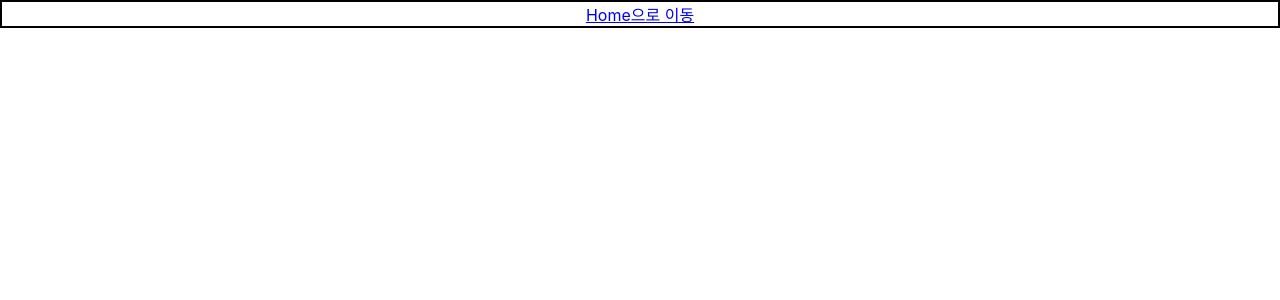
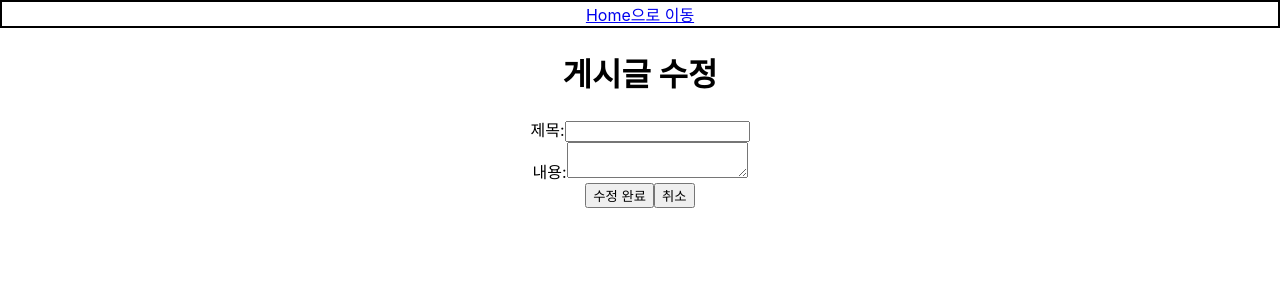
Before and after one commit to KimGiHyeon0120/React, a React (Create React App) app: page /boardupdate1 in a window 1280 px wide. Before the commit this address had no page. Shown: the top 300 px of the page. Built offline with nearby package versions, Linux system fonts and the light colour scheme.

Commit message:
업데이트 삭제

```diff
--- a/src/App.js
+++ b/src/App.js
@@ -28,6 +28,7 @@ import ProItemlist from './comp/login/ItemList'
 import BoardList1 from './comp/board1/boardlist'
 import BoardWrite1 from './comp/board1/boardwrite'
 import BoardDetali1 from './comp/board1/boarddetail'
+import BoardUpdate1 from './comp/board1/boardupdate'
 
 function App() {
   return (
@@ -64,6 +65,7 @@ function App() {
 
           <Route path={"/boardlist1"} element={<BoardList1 />} />
           <Route path={"/boardwrite1"} element={<BoardWrite1 />} />
+          <Route path={"/boardupdate1"} element={<BoardUpdate1 />} />
           <Route path="/boarddetail1/:boardId" element={<BoardDetali1 />} />
 
         </Routes>
@@ -109,6 +111,8 @@ function Home(){
       <Link to="/boardwrite1">BoardWrite1</Link>
       <br></br>
       <Link to="/boarddetail1">BoardDetali1</Link>
+      <br></br>
+      <Link to="/boardupdate1">BoardUpdate1</Link>
     </div>
   );
 }
--- a/src/comp/api/board1.js
+++ b/src/comp/api/board1.js
@@ -23,6 +23,7 @@ export const boardGood = (obj) => {
         }
     })
 }
+
 export const boardWrite = (obj) => {
     return api.post('/board/regist', JSON.stringify(obj)
     , {
@@ -31,3 +32,21 @@ export const boardWrite = (obj) => {
         }
     })
 }
+
+export const boardUpdate = (obj) => {
+    return api.post('/board/modify', JSON.stringify(obj)
+    , {
+        headers: {
+            'Content-Type': 'application/json'
+        }
+    })
+}
+
+export const boardRemove = (obj) => {
+    return api.post('/board/remove', JSON.stringify(obj)
+    , {
+        headers: {
+            'Content-Type': 'application/json'
+        }
+    })
+}
--- a/src/comp/board1/boarddetail.js
+++ b/src/comp/board1/boarddetail.js
@@ -1,45 +1,101 @@
-import { useEffect, useState } from 'react';
-import { useParams } from 'react-router-dom';
-import { boarddetail } from '../api/board1'; // boarddetail API 함수
+import { useEffect, useState } from "react";
+import { useParams, useNavigate } from "react-router-dom";
+import { boarddetail, boardRemove } from "../api/board1";
 
-export default function BoardDetali1() {
+export default function BoardDetail1() {
     const { boardId } = useParams(); // URL에서 boardId 추출
+    const navigate = useNavigate(); // 페이지 이동에 사용
     const [boardData, setBoardData] = useState(null);
 
-    // 게시글 데이터를 로드하는 함수
+    const currentUserId = localStorage.getItem("userId"); // 현재 사용자 ID
+
     function fetchBoardDetail(boardId) {
         boarddetail({ boardId })
             .then((res) => {
-                console.log("API 응답:", res.data);
-
                 if (res.data.code === "200") {
-                    setBoardData(res.data.data); // 게시글 데이터 설정
+                    setBoardData({ ...res.data.data, boardId });
                 }
             })
-            .catch((err) => {
-                console.error("API 호출 에러:", err);
+            .catch(() => {
+                alert("게시글 데이터를 불러오는 중 오류가 발생했습니다.");
             });
     }
 
     useEffect(() => {
         if (boardId) {
-            fetchBoardDetail(boardId); // 데이터 로드 함수 호출
+            fetchBoardDetail(boardId);
         }
     }, [boardId]);
 
-    // 데이터 로드 전 처리
-    if (!boardData) {
-        return <div>로딩 중...</div>;
+    function detail() {
+        if (boardData) {
+            navigate("/boardupdate1", { state: { boardData } });
+        } else {
+            alert("게시글 데이터를 불러오지 못했습니다.");
+        }
+    }
+
+    function deleteBoard() {
+        if (window.confirm("게시글을 삭제하시겠습니까?")) {
+            boardRemove({ boardId })
+                .then((res) => {
+                    if (res.data.code === "200") {
+                        alert("게시글이 삭제되었습니다.");
+                        navigate("/boardlist1"); // 삭제 후 게시판 목록으로 이동
+                    } else {
+                        alert("게시글 삭제에 실패했습니다.");
+                    }
+                })
+                .catch(() => {
+                    alert("게시글 삭제 중 오류가 발생했습니다.");
+                });
+        }
     }
 
     return (
         <div>
+            {boardData ? (
+                <>
                     <h1>게시글 상세보기</h1>
                     <p>제목: {boardData.title}</p>
                     <p>내용: {boardData.content}</p>
                     <p>작성자: {boardData.memberId}</p>
                     <p>좋아요 수: {boardData.boardGood}</p>
                     <p>작성일: {new Date(boardData.createdAt).toLocaleString()}</p>
+
+                    {currentUserId === boardData.memberId && (
+                        <div style={{ marginTop: "20px" }}>
+                            <button
+                                onClick={detail}
+                                style={{
+                                    marginRight: "10px",
+                                    padding: "10px 20px",
+                                    backgroundColor: "blue",
+                                    color: "white",
+                                    border: "none",
+                                    cursor: "pointer",
+                                }}
+                            >
+                                수정하기
+                            </button>
+                            <button
+                                onClick={deleteBoard}
+                                style={{
+                                    padding: "10px 20px",
+                                    backgroundColor: "red",
+                                    color: "white",
+                                    border: "none",
+                                    cursor: "pointer",
+                                }}
+                            >
+                                삭제하기
+                            </button>
+                        </div>
+                    )}
+                </>
+            ) : (
+                <></> // 데이터가 없는 경우 빈 상태로 유지
+            )}
         </div>
     );
 }
--- /dev/null
+++ b/src/comp/board1/boardupdate.js
@@ -0,0 +1,59 @@
+import { useNavigate } from "react-router-dom";
+import { useState } from "react";
+import { boardUpdate } from "../api/board1";
+
+export default function BoardUpdate1({ boardData }) {
+    const navigate = useNavigate();
+
+    const [formData, setFormData] = useState({
+        boardId: boardData?.boardId || "",
+        title: boardData?.title || "",
+        content: boardData?.content || "",
+        memberId: boardData?.memberId || "",
+    });
+
+    function handleChange(e) {
+        const { name, value } = e.target;
+        setFormData({ ...formData, [name]: value });
+    }
+
+    function handleSubmit() {
+        boardUpdate(formData)
+            .then(function (res) {
+                if (res.data.code === "200") {
+                    alert("게시글이 수정되었습니다.");
+                    navigate("/boardlist1");
+                } else {
+                    alert("수정에 실패했습니다.");
+                }
+            })
+            .catch(function () {
+                alert("수정 요청 중 오류가 발생했습니다.");
+            });
+    }
+
+    return (
+        <div>
+            <h1>게시글 수정</h1>
+            <div>
+                <label>제목:</label>
+                <input
+                    type="text"
+                    name="title"
+                    value={formData.title}
+                    onChange={handleChange}
+                />
+            </div>
+            <div>
+                <label>내용:</label>
+                <textarea
+                    name="content"
+                    value={formData.content}
+                    onChange={handleChange}
+                />
+            </div>
+            <button onClick={handleSubmit}>수정 완료</button>
+            <button onClick={() => navigate(-1)}>취소</button>
+        </div>
+    );
+}
```
Also changed, not shown: src/comp/board1/boardlist.js (+4 -5 lines). Lines whose indentation alone changed are shown as unchanged.
